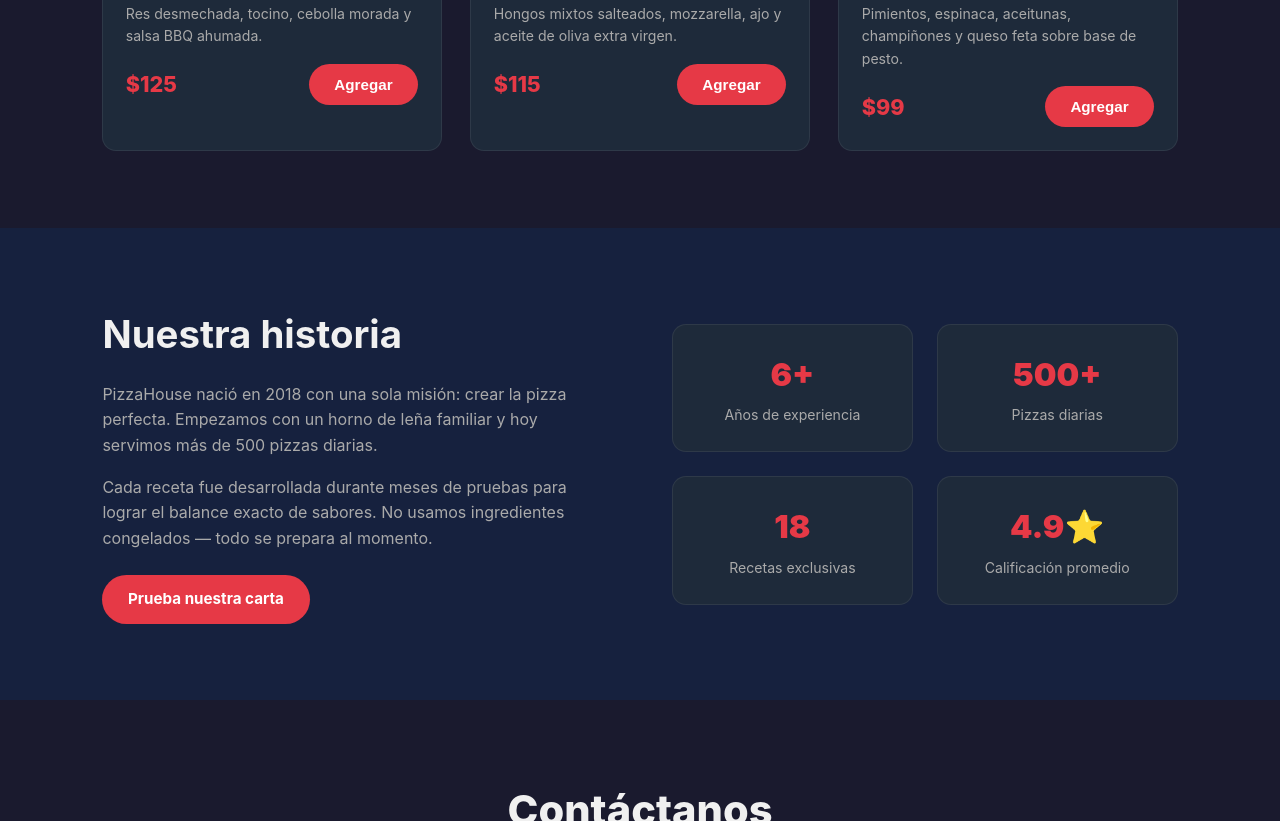
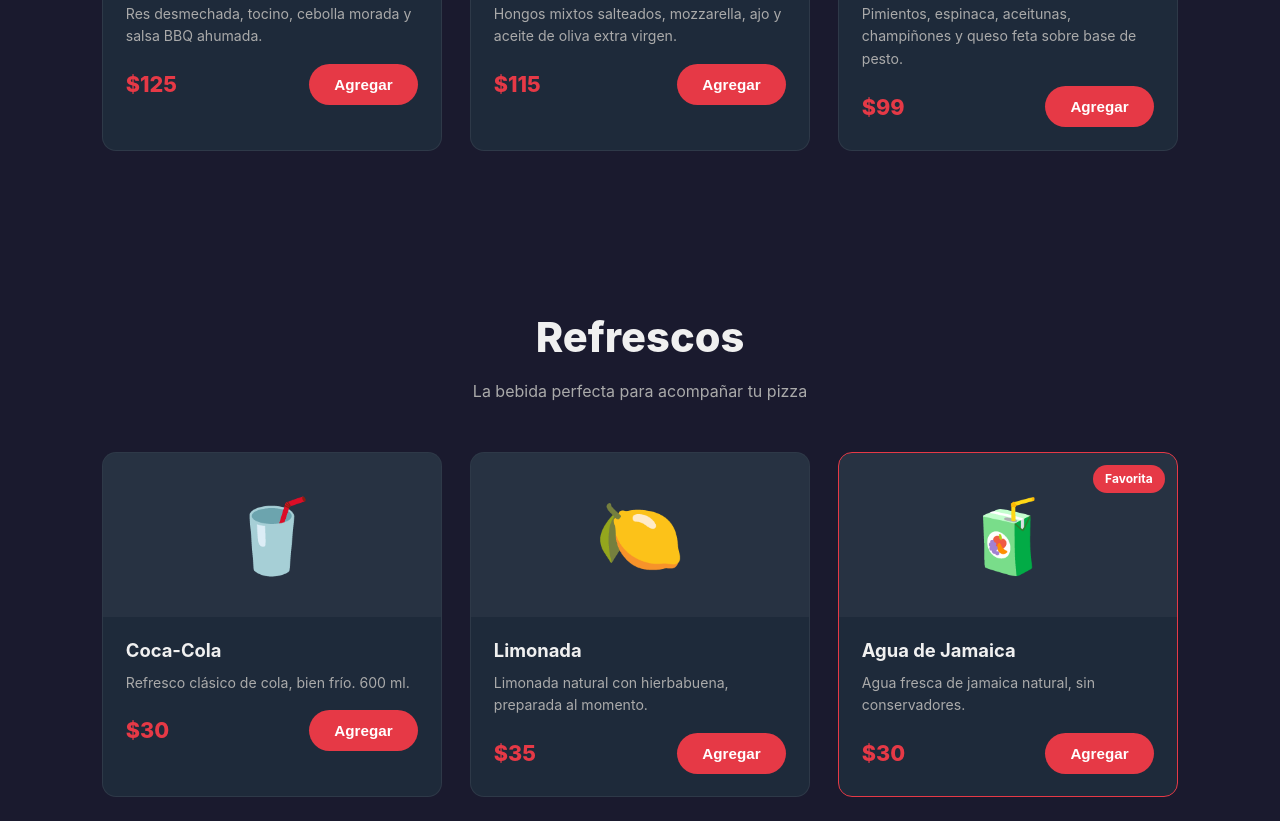
Before and after one commit to ReasonRaven/PruebaPaginaWeb, a website built with Vite: page index.html in a window 1280 px wide. Shown: the part 1979-2800 px from the top of the page. Built offline with nearby package versions, Linux system fonts and the light colour scheme.

Commit message:
feat: agrega sección de refrescos al menú (Coca-Cola, Limonada, Jamaica, Agua Mineral)
Incluye 4 bebidas con precio, descripción y botón de agregar al carrito.
Añade enlace "Refrescos" en navbar y footer para navegación directa.

```diff
--- a/index.html
+++ b/index.html
@@ -14,6 +14,7 @@
     <ul class="nav-links">
       <li><a href="#inicio">Inicio</a></li>
       <li><a href="#menu">Menú</a></li>
+      <li><a href="#refrescos">Refrescos</a></li>
       <li><a href="#nosotros">Nosotros</a></li>
       <li><a href="#contacto">Contacto</a></li>
     </ul>
@@ -142,6 +143,66 @@
     </div>
   </section>
 
+  <!-- REFRESCOS -->
+  <section class="menu refrescos-section" id="refrescos">
+    <div class="section-header">
+      <h2>Refrescos</h2>
+      <p>La bebida perfecta para acompañar tu pizza</p>
+    </div>
+    <div class="menu-grid">
+
+      <div class="card">
+        <div class="card-img">🥤</div>
+        <div class="card-body">
+          <h3>Coca-Cola</h3>
+          <p>Refresco clásico de cola, bien frío. 600 ml.</p>
+          <div class="card-footer">
+            <span class="price">$30</span>
+            <button class="btn btn-primary" onclick="agregarAlCarrito('Coca-Cola', 30)">Agregar</button>
+          </div>
+        </div>
+      </div>
+
+      <div class="card">
+        <div class="card-img">🍋</div>
+        <div class="card-body">
+          <h3>Limonada</h3>
+          <p>Limonada natural con hierbabuena, preparada al momento.</p>
+          <div class="card-footer">
+            <span class="price">$35</span>
+            <button class="btn btn-primary" onclick="agregarAlCarrito('Limonada', 35)">Agregar</button>
+          </div>
+        </div>
+      </div>
+
+      <div class="card popular">
+        <div class="badge-popular">Favorita</div>
+        <div class="card-img">🧃</div>
+        <div class="card-body">
+          <h3>Agua de Jamaica</h3>
+          <p>Agua fresca de jamaica natural, sin conservadores.</p>
+          <div class="card-footer">
+            <span class="price">$30</span>
+            <button class="btn btn-primary" onclick="agregarAlCarrito('Agua de Jamaica', 30)">Agregar</button>
+          </div>
+        </div>
+      </div>
+
+      <div class="card">
+        <div class="card-img">💧</div>
+        <div class="card-body">
+          <h3>Agua Mineral</h3>
+          <p>Agua mineral con o sin gas. 500 ml.</p>
+          <div class="card-footer">
+            <span class="price">$25</span>
+            <button class="btn btn-primary" onclick="agregarAlCarrito('Agua Mineral', 25)">Agregar</button>
+          </div>
+        </div>
+      </div>
+
+    </div>
+  </section>
+
   <!-- CARRITO -->
   <div class="carrito-flotante" id="carrito">
     <div class="carrito-header">
@@ -203,6 +264,7 @@
     <div class="footer-links">
       <a href="#inicio">Inicio</a>
       <a href="#menu">Menú</a>
+      <a href="#refrescos">Refrescos</a>
       <a href="#nosotros">Nosotros</a>
       <a href="#contacto">Contacto</a>
     </div>
```
